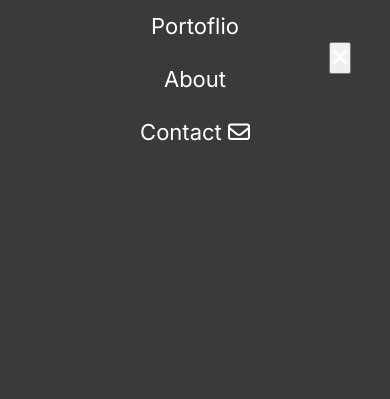
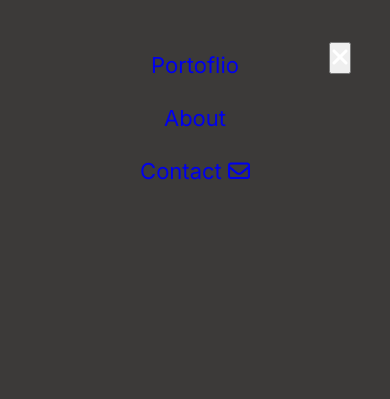
Before and after one commit to gtekle/cr-training-mobile-menu, a website: page index.html in a window 390 px wide. Both pictures are taken after a click on the button 366 px from the left and 27 px from the top of the page. Shown: the top 399 px of the page. Drawn offline with Linux system fonts and the light colour scheme.

Commit message:
Add feature to make mobile menu disappears and displays correct part of page when nav link is clicked

```diff
--- a/css/main.css
+++ b/css/main.css
@@ -50,13 +50,8 @@ header {
 .mobile-nav ul {
   display: block;
   list-style: none;
-
-  /* margin-top: 10%; */
+  margin-top: 10%;
 }
-
-/* .mobile-nav ul li {
-  padding: 10px 0;
-} */
 
 #desktop-nav,
 #desktop-nav ul {
--- a/index.html
+++ b/index.html
@@ -33,9 +33,13 @@
           <i class="fas fa-times"></i>
         </button>
         <ul>
-          <li>Portoflio</li>
-          <li>About</li>
-          <li> Contact <i class="far fa-envelope"></i> </li>
+          <li><a class="nav-link" href="#projects">Portoflio</a></li>
+          <li><a class="nav-link" href="#about-me">About</a></li>
+          <li>
+            <a class="nav-link" href="#contact"
+              >Contact <i class="far fa-envelope"></i
+            ></a>
+          </li>
         </ul>
       </nav>
     </header>
--- a/js/index.js
+++ b/js/index.js
@@ -1,19 +1,14 @@
 let body = document.querySelector('body');
 let mobileNavMenu = document.querySelector('.mobile-nav');
 
-console.log('mobile nav....');
-
 function openMenu() {
-  console.log('menu bars clicked....');
   mobileNavMenu = document.querySelector('.mobile-nav');
   body = document.querySelector('body');
   mobileNavMenu.style.display = 'block';
   body.style.overflow = 'hidden';
-  console.log(mobileNavMenu.style.display);
 }
 
 function closeMenu() {
-  console.log('clicked close button');
   mobileNavMenu = document.querySelector('.mobile-nav');
   body = document.querySelector('body');
   mobileNavMenu.style.display = 'none';
@@ -21,4 +16,14 @@ function closeMenu() {
   console.log(mobileNavMenu.style.display);
 }
 
+const navLinks = document.querySelectorAll('.nav-link');
+
+navLinks.forEach((navLink) => {
+  body = document.querySelector('body');
+  navLink.addEventListener('click', () => {
+    mobileNavMenu.style.display = 'none';
+    body.style.overflow = '';
+  });
+});
+
 console.log(openMenu(), closeMenu());
```
